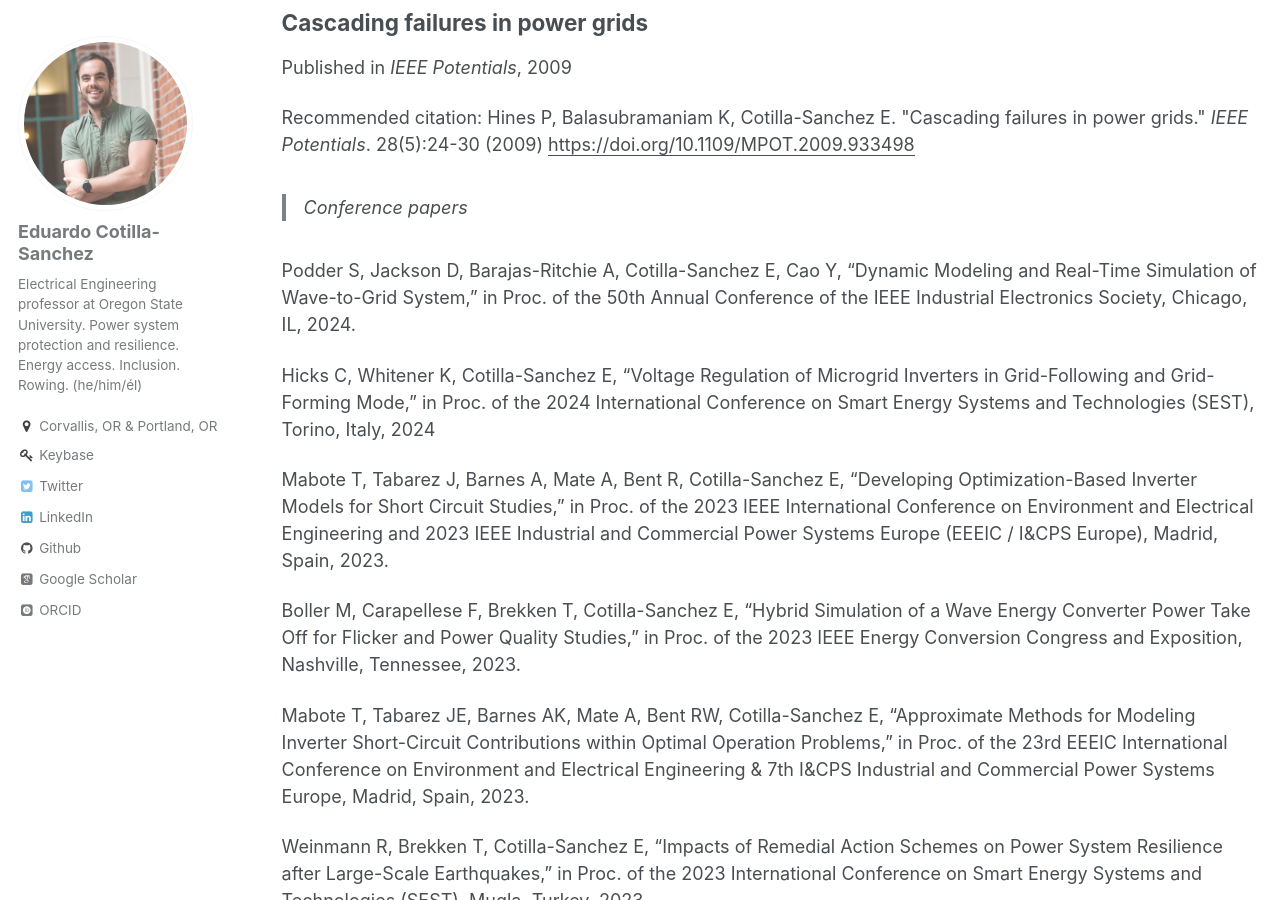
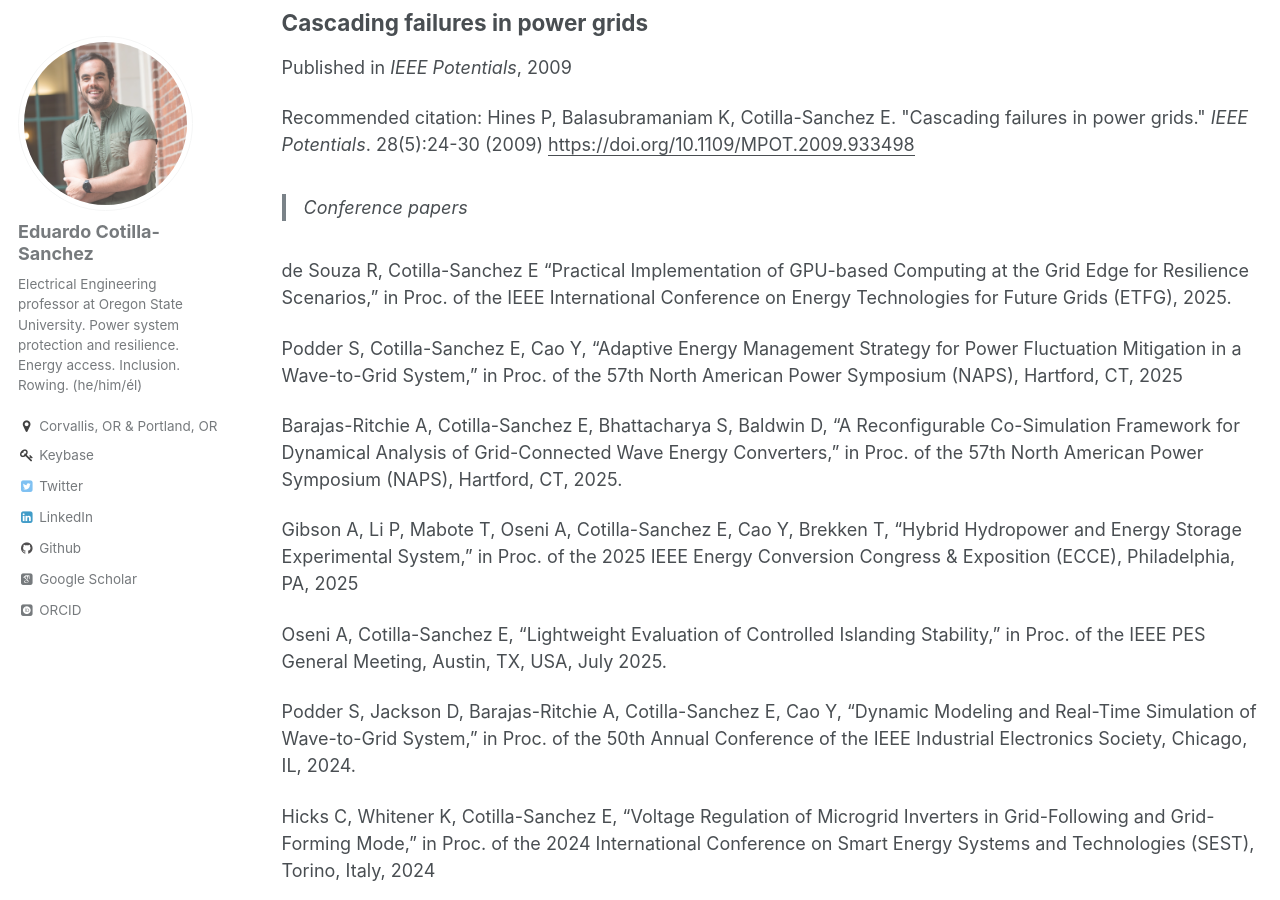
Before and after one commit to ecotillasanchez/ecotillasanchez.github.io, a Jekyll site: the page built from _pages/publications.md, in a window 1280 px wide and 900 px high, scrolled down 7130 px. Built offline with Jekyll 4.4.1, drawn with Linux system fonts in a browser that asks for light colours; some web fonts are replaced.

Commit message:
Updated conf papers.

```diff
--- a/_pages/publications.md
+++ b/_pages/publications.md
@@ -14,6 +14,16 @@ author_profile: true
 {% endfor %}
 
 > Conference papers
+
+de Souza R, Cotilla-Sanchez E "Practical Implementation of GPU-based Computing at the Grid Edge for Resilience Scenarios," in Proc. of the IEEE International Conference on Energy Technologies for Future Grids (ETFG), 2025.
+
+Podder S, Cotilla-Sanchez E, Cao Y, "Adaptive Energy Management Strategy for Power Fluctuation Mitigation in a Wave-to-Grid System," in Proc. of the 57th North American Power Symposium (NAPS), Hartford, CT, 2025
+
+Barajas-Ritchie A, Cotilla-Sanchez E, Bhattacharya S, Baldwin D, "A Reconfigurable Co-Simulation Framework for Dynamical Analysis of Grid-Connected Wave Energy Converters," in Proc. of the 57th North American Power Symposium (NAPS), Hartford, CT, 2025.
+
+Gibson A, Li P, Mabote T, Oseni A, Cotilla-Sanchez E, Cao Y, Brekken T, "Hybrid Hydropower and Energy Storage Experimental System," in Proc. of the 2025 IEEE Energy Conversion Congress & Exposition (ECCE), Philadelphia, PA, 2025
+
+Oseni A, Cotilla-Sanchez E, "Lightweight Evaluation of Controlled Islanding Stability," in Proc. of the IEEE PES General Meeting, Austin, TX, USA, July 2025.
 
 Podder S, Jackson D, Barajas-Ritchie A, Cotilla-Sanchez E, Cao Y, "Dynamic Modeling and Real-Time Simulation of Wave-to-Grid System," in Proc. of the 50th Annual Conference of the IEEE Industrial Electronics Society, Chicago, IL, 2024.
 
```
